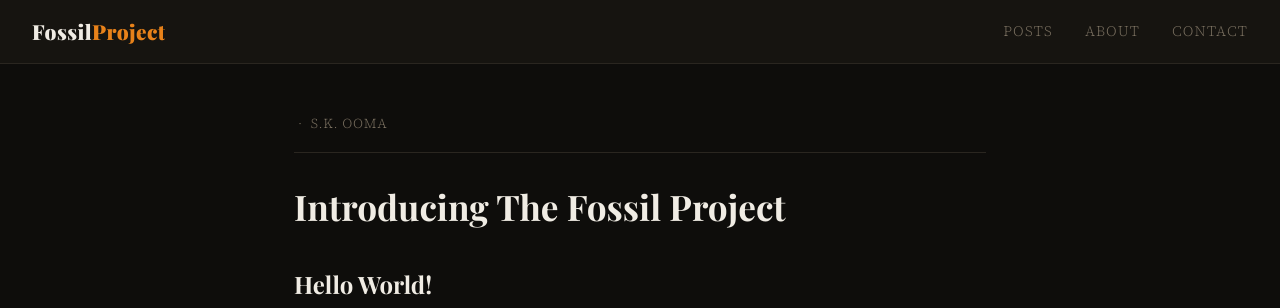
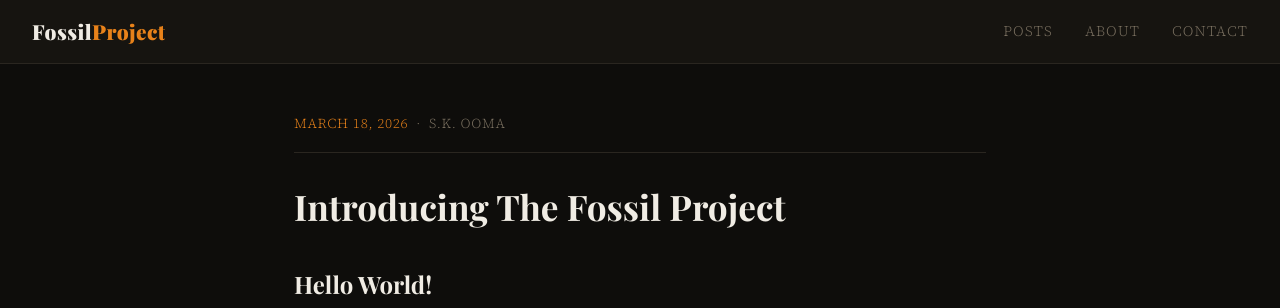
Before and after one commit to FossilProject/FossilProjectBlog, a Jekyll site: the page built from _posts/2026-03-18-introducing-fossil-project.md, in a window 1280 px wide and 900 px high. Shown: the top 308 px of the window. Built offline with Jekyll 4.4.1, drawn with Linux system fonts in a browser that asks for light colours; comment, search, counter and statistics services are not loaded.

Commit message:
Update default.html

```diff
--- a/_layouts/default.html
+++ b/_layouts/default.html
@@ -190,7 +190,7 @@
   <main>
     {% if page.date %}
     <div class="post-meta">
-      <span>{{ pcomments | date: "%B %d, %Y" }}</span>
+     <span>{{ page.date | date: "%B %d, %Y" }}</span>
       {% if page.author %} &nbsp;·&nbsp; {{ page.author }}{% endif %}
     </div>
     {% endif %}
```
